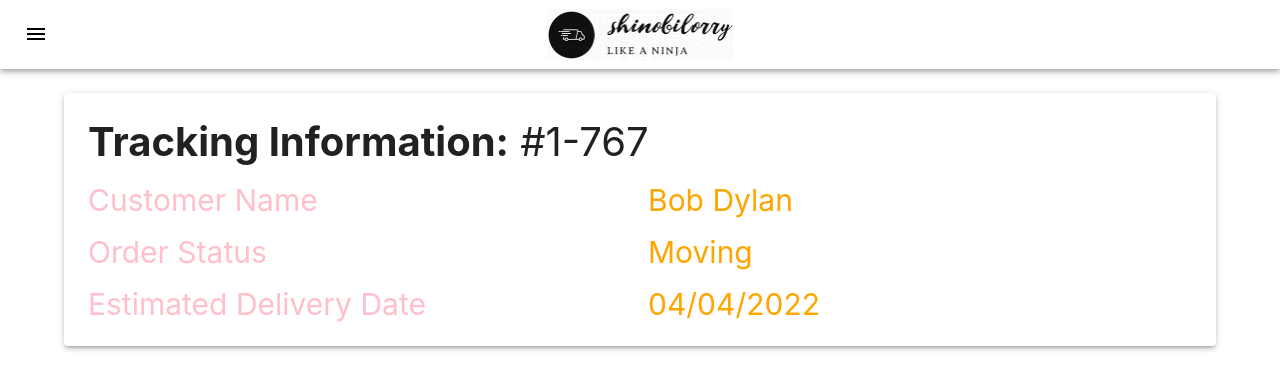
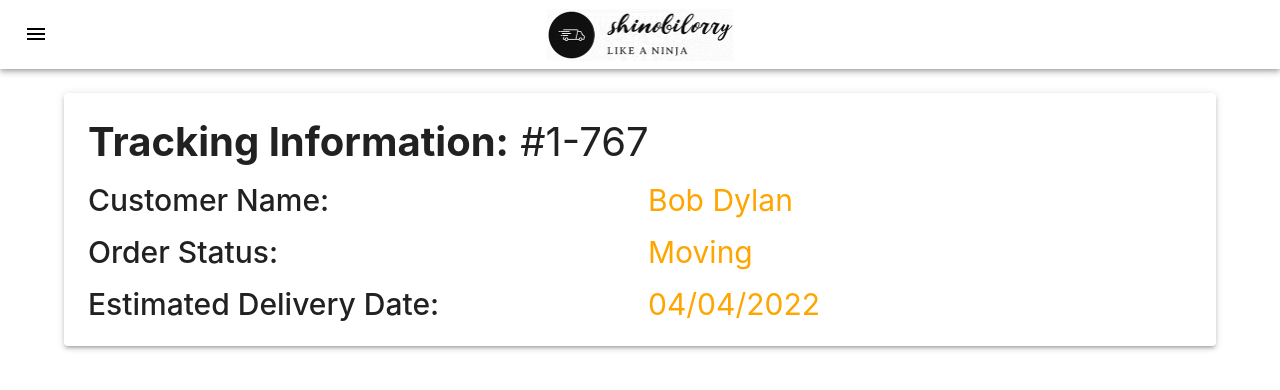
Before and after one commit to CME-G2T4/frontend, a React (Create React App) app: page /tracking in a window 1280 px wide. Shown: the top 390 px of the page. Built offline with nearby package versions, Linux system fonts and the light colour scheme.

Commit message:
Minor Tracking Details update

```diff
--- a/src/components/trackingDetails/trackingDetails.component.jsx
+++ b/src/components/trackingDetails/trackingDetails.component.jsx
@@ -14,19 +14,19 @@ function TrackingDetails() {
       <Box className="trackingDetails">
         <Grid container spacing={2}>
           <Grid item xs={12} sm={6}>
-            <span className="trackingTitle">Customer Name</span>
+            <span className="trackingTitle">Customer Name:</span>
           </Grid>
           <Grid item xs={12} sm={6}>
             <span className="trackingDesc">Bob Dylan</span>
           </Grid>
           <Grid item xs={12} sm={6}>
-            <span className="trackingTitle">Order Status</span>
+            <span className="trackingTitle">Order Status:</span>
           </Grid>
           <Grid item xs={12} sm={6}>
             <span className="trackingDesc">Moving</span>
           </Grid>
           <Grid item xs={12} sm={6}>
-            <span className="trackingTitle">Estimated Delivery Date </span>
+            <span className="trackingTitle">Estimated Delivery Date:</span>
           </Grid>
           <Grid item xs={12} sm={6}>
             <span className="trackingDesc">04/04/2022</span>
--- a/src/components/trackingDetails/trackingDetails.styles.scss
+++ b/src/components/trackingDetails/trackingDetails.styles.scss
@@ -17,7 +17,7 @@
 
 .trackingDetails {
   .trackingTitle {
-    color: pink;
+    font-weight: 500;
 
     @media screen and (min-width: 600px) {
       & {
```
